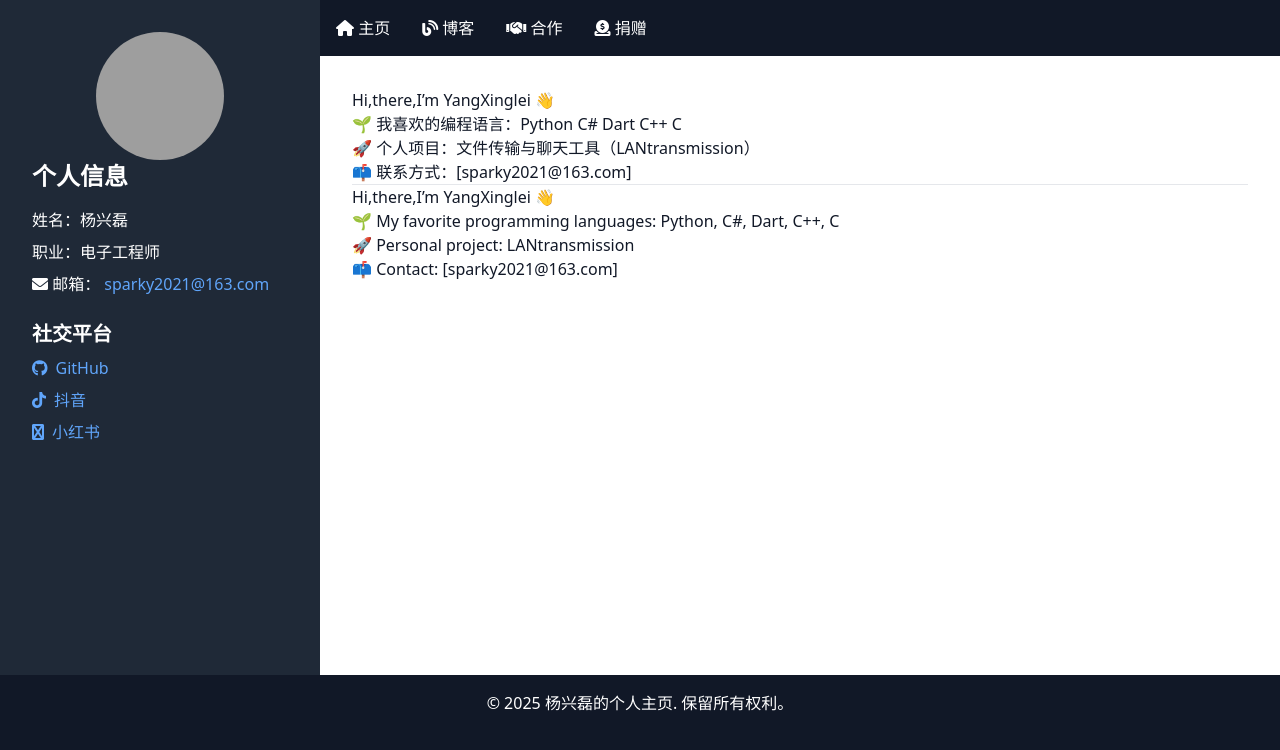
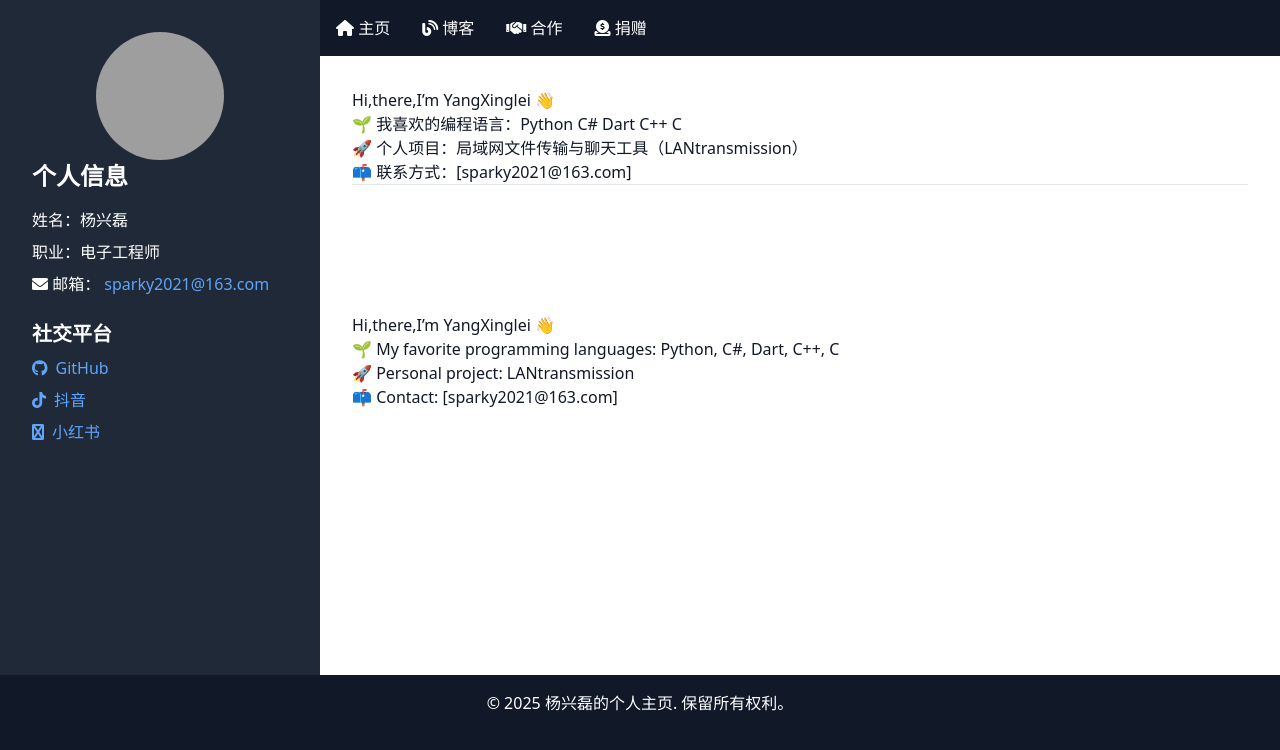
Before and after one commit to yangxinglei/yangxinglei.github.io, a Jekyll site: the page built from index.md, in a window 1280 px wide. Shown: the top 750 px of the page. Built offline with Jekyll 4.4.1, drawn with Linux system fonts in a browser that asks for light colours; grey boxes are pictures that could not be loaded.

Commit message:
Update index.md
Signed-off-by: Jonathan <sparky2021@163.com>

```diff
--- a/index.md
+++ b/index.md
@@ -7,14 +7,15 @@ title: 主页
 
 
 - 🌱 我喜欢的编程语言：Python C# Dart C++ C
-- 🚀 个人项目：[文件传输与聊天工具](https://github.com/你的仓库)（LANtransmission）
+- 🚀 个人项目：[局域网文件传输与聊天工具](https://github.com/yangxinglei/lantransmission)（LANtransmission）
 - 📫 联系方式：[sparky2021@163.com]
 
 ---
+<div class="h-32"></div>
 
 
 
 # Hi,there,I'm YangXinglei 👋
 - 🌱 My favorite programming languages: Python, C#, Dart, C++, C
-- 🚀 Personal project: [LANtransmission](https://github.com/你的仓库)
+- 🚀 Personal project: [LANtransmission](https://github.com/yangxinglei/lantransmission)
 - 📫 Contact: [sparky2021@163.com]
```
